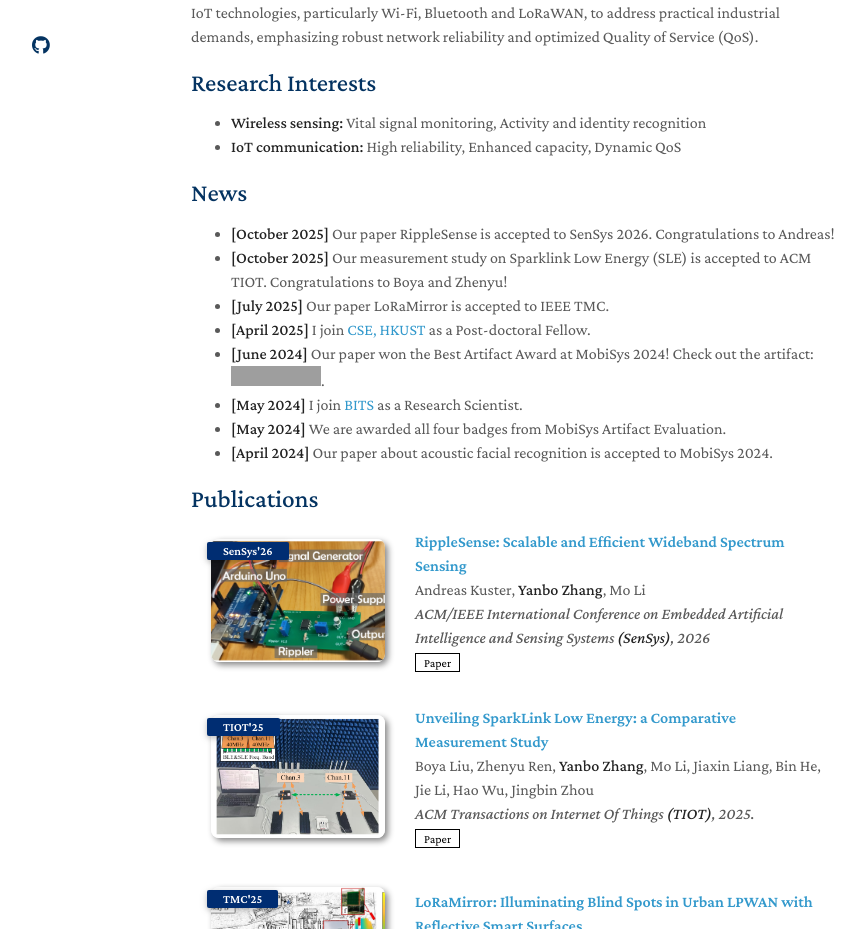
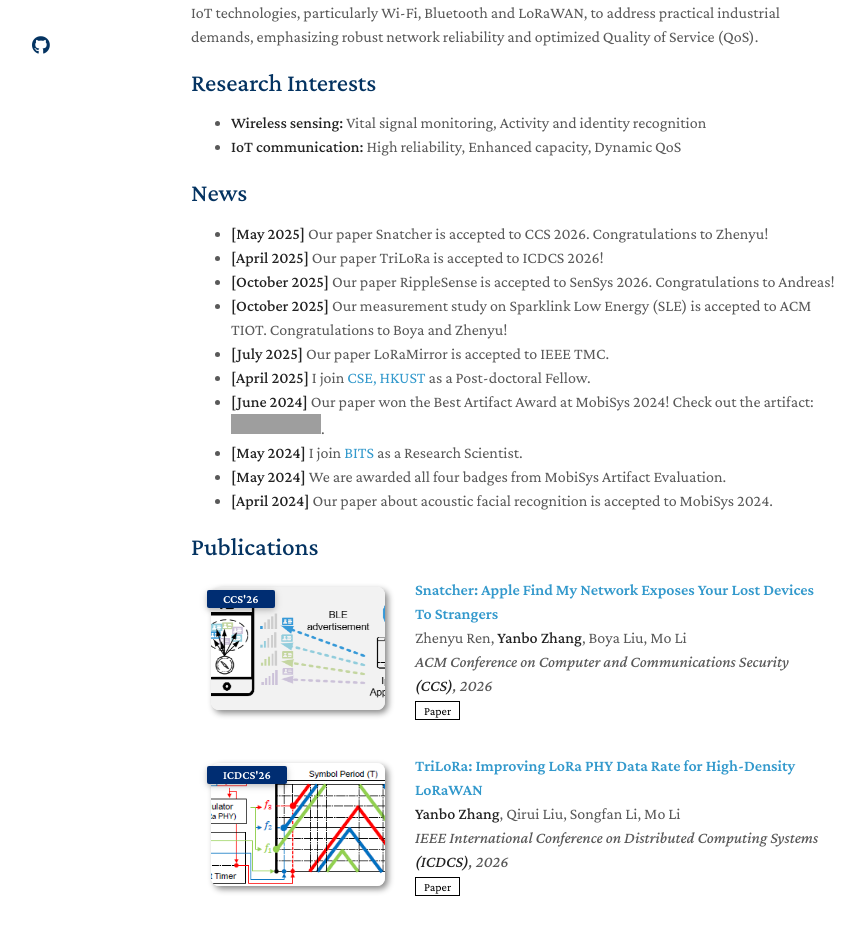
Before and after one commit to yanbozhang003/yanbozhang003.github.io, a Jekyll site: the page built from index.md, in a window 1280 px wide and 1400 px high. Shown: the part 344-1273 px from the top of the window, without its empty margins (279-1144 px from the left). Built offline with Jekyll 4.4.1, drawn with Linux system fonts in a browser that asks for light colours; nearby versions of some CDN libraries; a style sheet for code colours, icons or effects is not loaded; our own code applies the rules of GitHub Pages for plain Markdown files; grey boxes are pictures that could not be loaded.

Commit message:
add files

```diff
--- a/_data/publications.yml
+++ b/_data/publications.yml
@@ -1,4 +1,24 @@
 main:
+
+  - title: "Snatcher: Apple Find My Network Exposes Your Lost Devices To Strangers"
+    authors: Zhenyu Ren, <strong>Yanbo Zhang</strong>, Boya Liu, Mo Li
+    conference_short: CCS'26
+    conference: ACM Conference on Computer and Communications Security <strong>(CCS)</strong>, 2026
+    pdf: https://yanbozhang003.github.io/
+    # code: https://zenodo.org/records/11094213
+    # slides: ./assets/files/publications_pdf/acFace_slides_v2_pdf.pdf
+    # bibtex: https://scholar.googleusercontent.com/scholar.bib?q=info:upLk7N6KZIcJ:scholar.google.com/&output=citation&scisdr=ChUEIUrwELKpsbH45tY:ABGrvjIAAAAAaQH-_tbdzk4Kr4RhB9YHIpEutvg&scisig=ABGrvjIAAAAAaQH-_uxixXJWYvexIJaxfzXxOgs&scisf=4&ct=citation&cd=-1&hl=en
+    image: ./assets/img/publications_img/Snatcher.png
+
+  - title: "TriLoRa: Improving LoRa PHY Data Rate for High-Density LoRaWAN"
+    authors: <strong>Yanbo Zhang</strong>, Qirui Liu, Songfan Li, Mo Li
+    conference_short: ICDCS'26
+    conference: IEEE International Conference on Distributed Computing Systems <strong>(ICDCS)</strong>, 2026
+    pdf: https://yanbozhang003.github.io/
+    # code: https://zenodo.org/records/11094213
+    # slides: ./assets/files/publications_pdf/acFace_slides_v2_pdf.pdf
+    # bibtex: https://scholar.googleusercontent.com/scholar.bib?q=info:upLk7N6KZIcJ:scholar.google.com/&output=citation&scisdr=ChUEIUrwELKpsbH45tY:ABGrvjIAAAAAaQH-_tbdzk4Kr4RhB9YHIpEutvg&scisig=ABGrvjIAAAAAaQH-_uxixXJWYvexIJaxfzXxOgs&scisf=4&ct=citation&cd=-1&hl=en
+    image: ./assets/img/publications_img/TriLoRa.png
 
   - title: "RippleSense: Scalable and Efficient Wideband Spectrum Sensing"
     authors: Andreas Kuster, <strong>Yanbo Zhang</strong>, Mo Li
--- a/index.md
+++ b/index.md
@@ -25,6 +25,8 @@
 <!-- - **Reconfigurable Intelligent Surface (RIS):** Antenna design and system optimization -->
 
 ## News
+- **[May 2025]** Our paper Snatcher is accepted to CCS 2026. Congratulations to Zhenyu!
+- **[April 2025]** Our paper TriLoRa is accepted to ICDCS 2026!
 - **[October 2025]** Our paper RippleSense is accepted to SenSys 2026. Congratulations to Andreas!
 - **[October 2025]** Our measurement study on Sparklink Low Energy (SLE) is accepted to ACM TIOT. Congratulations to Boya and Zhenyu!
 - **[July 2025]** Our paper LoRaMirror is accepted to IEEE TMC.
```
Also changed, not shown: assets/img/publications_img/Snatcher.png (added), assets/img/publications_img/triLoRa.png (added).
